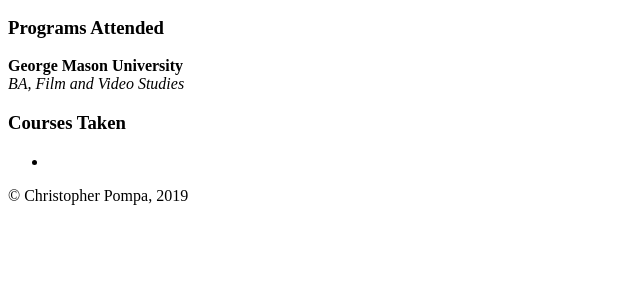
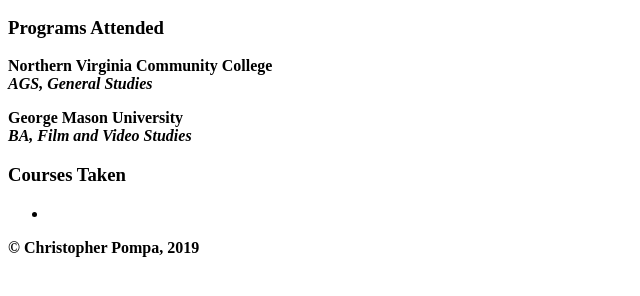
Before and after one commit to christopherleepompa/christopherleepompa.github.io, a plain HTML site: page education.html in a window 1280 px wide. Shown: the part 198-494 px from the top of the page, without its empty margins (0-640 px from the left). Drawn offline with Linux system fonts and the light colour scheme.

Commit message:
Update education.html

```diff
--- a/education.html
+++ b/education.html
@@ -24,6 +24,7 @@
 				<article role="article">
 					<section>
 						<h3>Programs Attended</h3>
+						<p><b>Northern Virginia Community College<b><br /><i>AGS, General Studies</i><p>
 						<p><b>George Mason University</b><br /><i>BA, Film and Video Studies</i></p>
 					</section>
 					<section>
```
